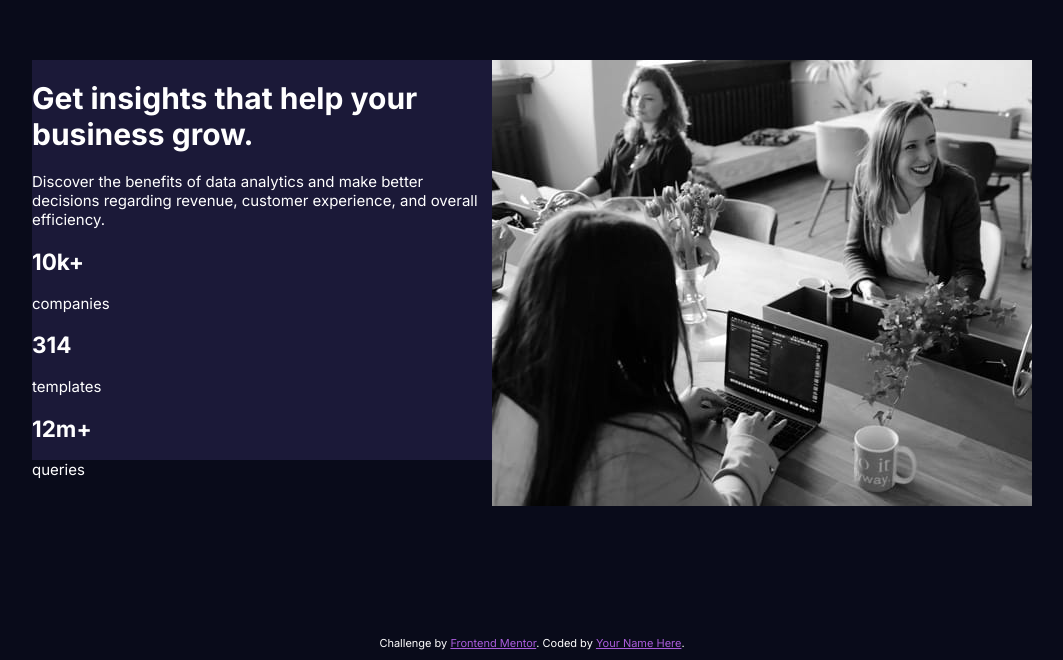
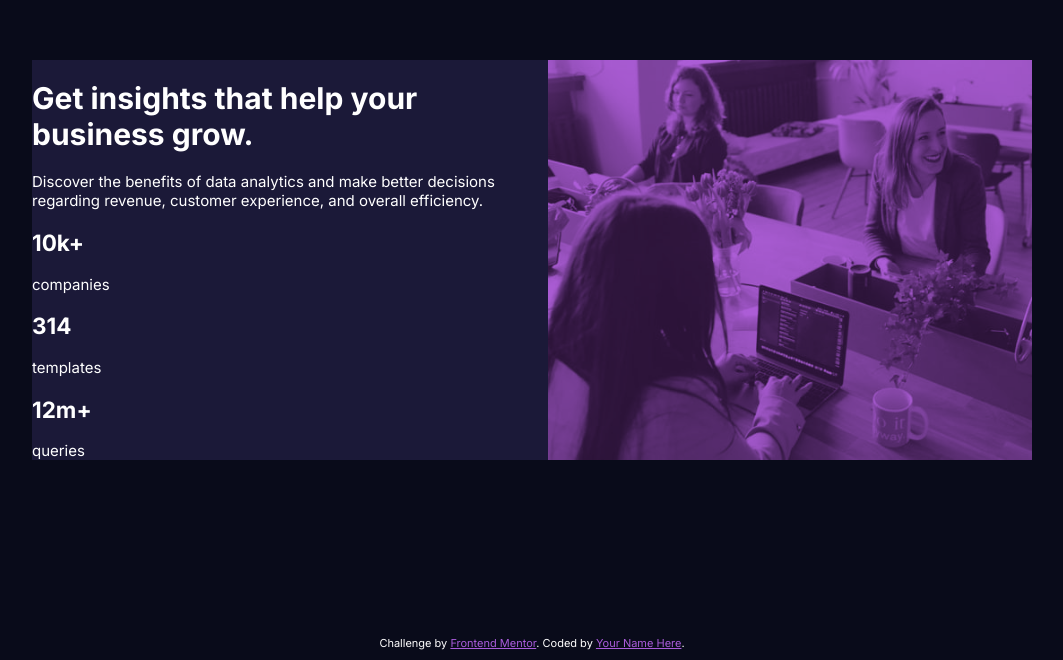
Before and after one commit to CarlosLeon0831/fm-stats-preview-card-component, a plain HTML site: page index.html in a window 1280 px wide. Shown: the part 140-800 px from the top of the page, without its empty margins (108-1171 px from the left). Drawn offline with Linux system fonts and the light colour scheme.

Commit message:
Set image filter

```diff
--- a/index.html
+++ b/index.html
@@ -32,6 +32,7 @@
         </div>
       </div>
       <div class="hero__image">
+        <svg xmlns="http://www.w3.org/2000/svg"><filter id="svgTint"><feColorMatrix type="matrix" values="0.3254901960784314 0.3254901960784314 0.3254901960784314  0 0 0.08627450980392157 0.08627450980392157 0.08627450980392157  0 0 0.5333333333333333 0.5333333333333333 0.5333333333333333  0 0  0 0 0 1 0" /></filter></svg>
         <img src="./images/image-header-desktop.jpg" alt="women working in an office">
       </div>
     </div>
--- a/style.css
+++ b/style.css
@@ -2,9 +2,10 @@
     border: 1px solid red;
 } */
 
-@import url('https://fonts.googleapis.com/css2?family=Inter:wght@400;700&family=Lexend+Deca&display=swap');
+@import url("https://fonts.googleapis.com/css2?family=Inter:wght@400;700&family=Lexend+Deca&display=swap");
 
-html, body {
+html,
+body {
   width: 100%;
   height: 100%;
   margin: 0;
@@ -14,7 +15,7 @@ body {
   background-color: var(--very-dark-blue);
   color: var(--white);
   font-size: 15px;
-    font-family: 'Inter', sans-serif;
+  font-family: "Inter", sans-serif;
   display: flex;
   align-items: center;
   justify-content: center;
@@ -30,11 +31,28 @@ footer {
   justify-content: center;
 }
 
+svg {
+    position: absolute;
+}
+
 .hero__container {
   background: var(--dark-desaturated-blue);
   width: 1000px;
   height: 400px;
   display: flex;
+}
+
+.hero__image {
+  display: flex;
+  position: relative;
+}
+
+.hero__image img {
+  display: flex;
+  height: 400px;
+  /* https://justcode.today/filters/ */
+  -webkit-filter: brightness(65%) contrast(70%) hue-rotate(108deg) saturate(170%) sepia(73%) url(#svgTint);
+  filter: brightness(65%) contrast(70%) hue-rotate(108deg) saturate(170%) sepia(73%) url(#svgTint);
 }
 
 .attribution {
@@ -45,8 +63,7 @@ footer {
   color: var(--soft-violet);
 }
 
-@media screen and (max-size: 375px){
-
+@media screen and (max-size: 375px) {
 }
 
 :root {
```
Lines whose indentation alone changed are shown as unchanged.
